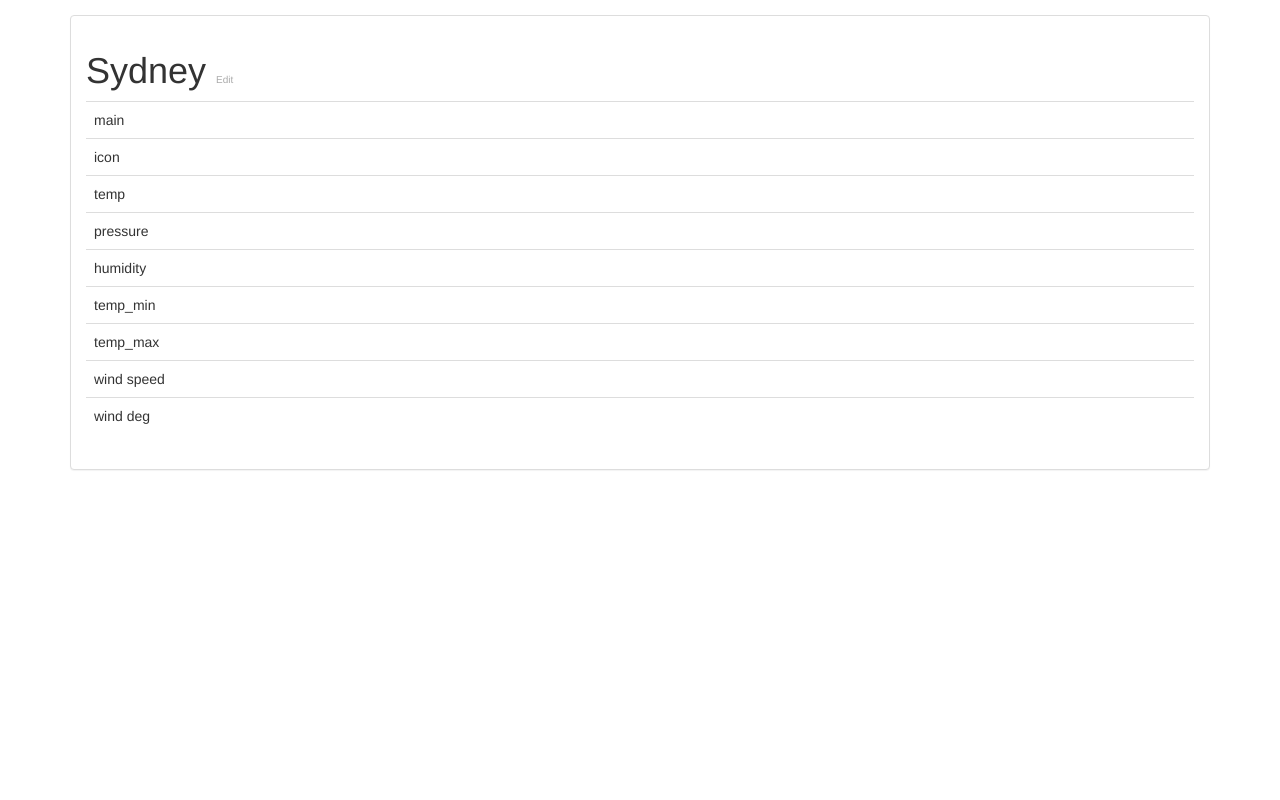
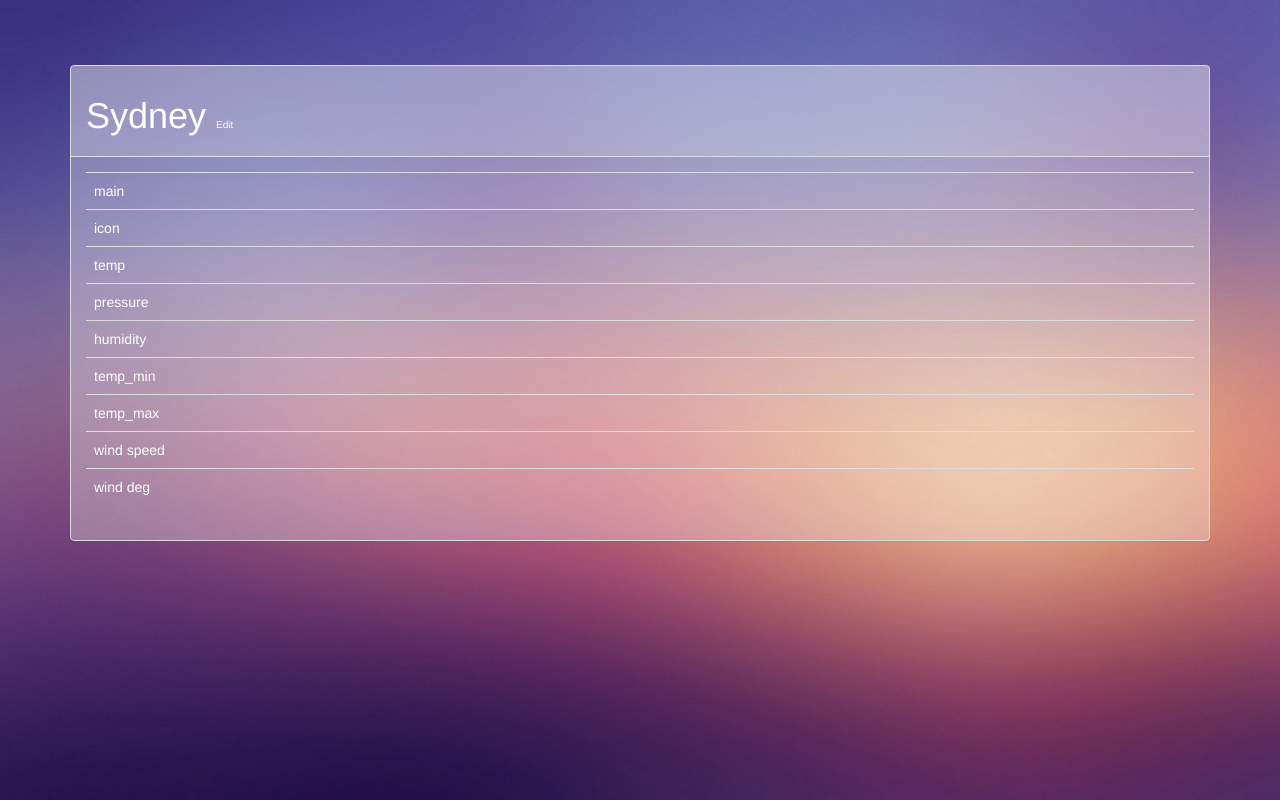
Before and after one commit to dscf/weatherDemo, a website: page index.html in a window 1280 px wide. Drawn offline with nearby package versions, Linux system fonts and the light colour scheme; some packages are replaced by stand-ins of ours; no server answers.

Commit message:
Add background img and clean the css.

```diff
--- /dev/null
+++ b/css/style.css
@@ -0,0 +1,34 @@
+h1 {
+  color: #fff;
+}
+body {
+  padding: 15px;
+  color: #fff;
+}
+.edit {
+  font-size: 10px;
+  cursor: pointer;
+  color: #fff;
+}
+.form {
+  margin-bottom: 10px;
+}
+.container {
+  margin: 50px auto 0;
+  background-position: center center;
+  background: url('/images/background.jpg') center center;
+  top: 0;
+  right: 0;
+  bottom: 0;
+  left: 0;
+  min-height: 360px;
+  z-index: 999;
+  background-size: cover;
+  background-attachment: fixed;
+}
+.container .panel {
+  background-color: rgba(255, 255, 255, 0.3);
+}
+.container .panel > .panel-heading {
+  background-color: rgba(245, 245, 245, 0.2);
+}
--- a/index.html
+++ b/index.html
@@ -4,35 +4,28 @@
     <meta name="viewport" content="width=device-width, initial-scale=1.0">
     <title>OZ Weather</title>
     <link rel="stylesheet" href="https://maxcdn.bootstrapcdn.com/bootstrap/3.3.6/css/bootstrap.min.css">
+    <link rel="stylesheet" href="/css/style.css">
     <script src="https://ajax.googleapis.com/ajax/libs/angularjs/1.5.5/angular.js"></script>
     <script src="https://maps.googleapis.com/maps/api/js?libraries=places"></script>
     <script src="app/app.js"></script>
 
-    <style>
-      body {
-        padding: 15px;
-      }
-      .edit {
-        font-size: 10px;
-        cursor: pointer;
-        color: #aaa;
-      }
-      .form {
-        margin-bottom: 10px;
-      }
 
-    </style>
+
   </head>
   <body ng-controller="bodyController" class="container">
     <div class="panel panel-default">
-      <div class="panel-body">
-        <h1 ng-show="!inEdit">{{city.description}}   <small class="edit" ng-click="inEdit=true">Edit</small></h1>
+      <div class="panel-heading">
+        <h1 ng-show="!inEdit">{{city.description}}
+          <small class="edit" ng-click="inEdit=true">Edit</small>
+        </h1>
         <form ng-show="inEdit" class="form-inline form">
           <div class="form-group has-feedback" ng-class="{'has-error':invalidCity}">
             <input ng-keydown="invalidCity=false" id="city" type="text" my-googleplace my-googleplace-model="city" my-googleplace-callback="updateCity()" placeholder="Enter a city" maxlength="100" class="form-control"/>
             <span class="edit" ng-click="inEdit=false">Cancel</span>
           </div>
         </form>
+      </div>
+      <div class="panel-body">
 
         <table class="table">
           <tr>
```
Also changed, not shown: images/background.jpg (added).
